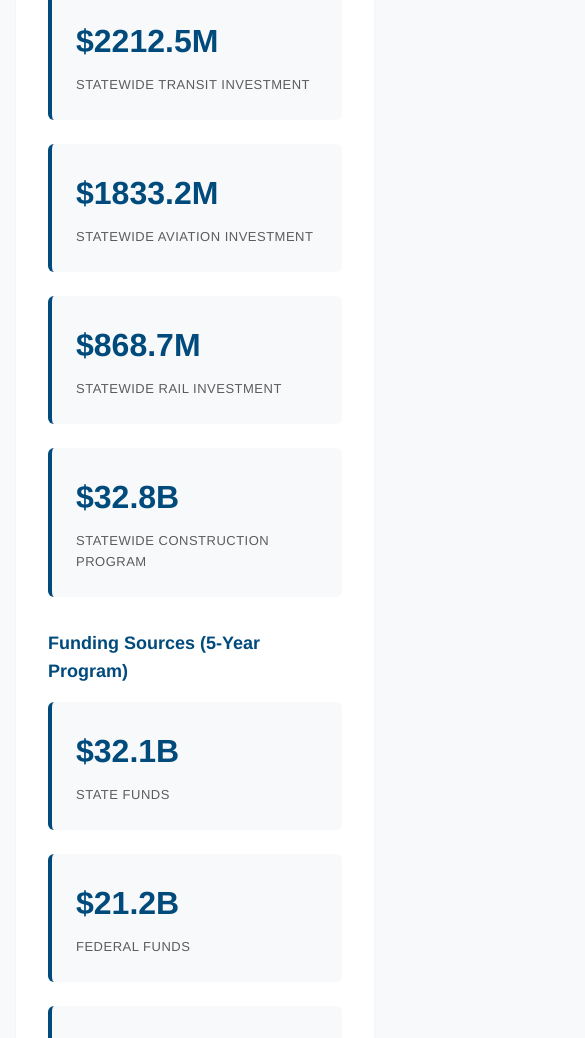
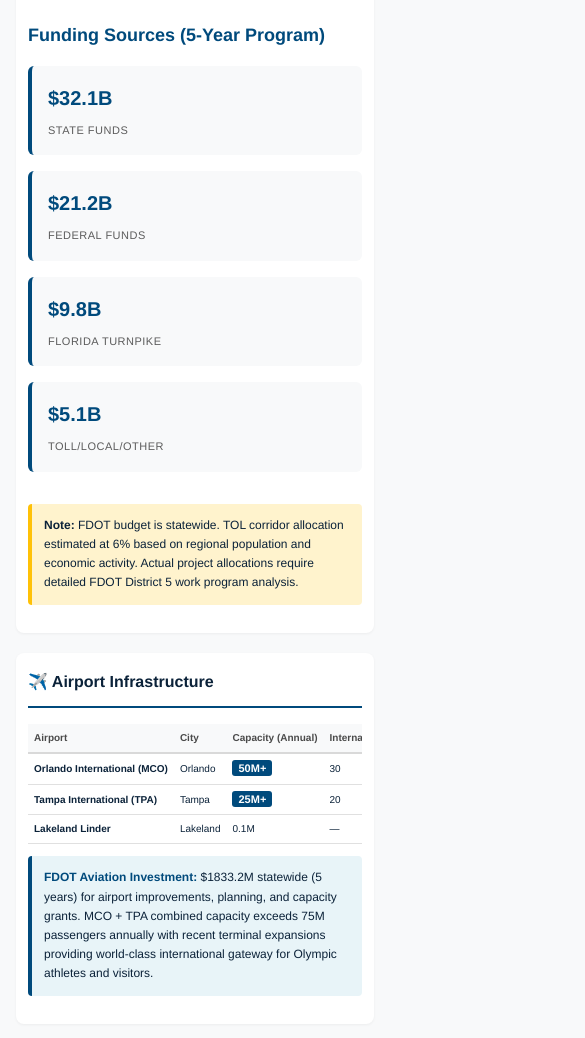
Before and after one commit to NicolasSlenko/GSCOCaseComp, a plain HTML site: page deploy/fdot_transportation_dashboard_TOL.html in a window 390 px wide. Shown: the part 962-2000 px from the top of the page, 585 px wide, since content can reach past the window. Drawn offline with Linux system fonts and the light colour scheme.

Commit message:
Add mobile-responsive CSS to FDOT dashboard

```diff
--- a/deploy/fdot_transportation_dashboard_TOL.html
+++ b/deploy/fdot_transportation_dashboard_TOL.html
@@ -226,13 +226,137 @@
             font-size: 12px;
         }
 
+        /* Mobile Responsive Styles */
         @media (max-width: 768px) {
+            /* Header */
+            .header {
+                padding: 24px 16px;
+            }
+
+            .header h1 {
+                font-size: 24px;
+            }
+
+            .header p {
+                font-size: 14px;
+            }
+
+            .header .subtitle {
+                font-size: 12px;
+            }
+
+            /* Container */
             .container {
                 padding: 24px 16px;
             }
 
+            /* Section */
+            .section {
+                padding: 20px 16px;
+                margin-bottom: 20px;
+            }
+
+            .section-header {
+                font-size: 18px;
+                margin-bottom: 16px;
+            }
+
+            /* KPI Grid - Stack vertically */
             .kpi-grid {
                 grid-template-columns: 1fr;
+                gap: 16px;
+            }
+
+            .kpi-card {
+                padding: 16px;
+            }
+
+            .kpi-value {
+                font-size: 24px;
+            }
+
+            .kpi-label {
+                font-size: 11px;
+            }
+
+            /* Tables - Responsive */
+            .data-table {
+                font-size: 11px;
+                display: block;
+                overflow-x: auto;
+                white-space: nowrap;
+            }
+
+            .data-table th,
+            .data-table td {
+                padding: 8px;
+                font-size: 11px;
+            }
+
+            /* Info boxes */
+            .info-box,
+            .warning-box {
+                padding: 12px;
+                font-size: 12px;
+                margin: 12px 0;
+            }
+
+            /* Highlights */
+            .highlight,
+            .highlight-green {
+                font-size: 11px;
+                padding: 2px 6px;
+            }
+
+            /* Comparison charts */
+            .comparison-chart {
+                flex-direction: column;
+                gap: 8px;
+            }
+
+            .bar {
+                height: 28px;
+                font-size: 11px;
+                padding-left: 8px;
+            }
+
+            .bar-label {
+                font-size: 11px;
+            }
+
+            /* Footer */
+            .footer {
+                padding: 20px 16px;
+                font-size: 11px;
+            }
+        }
+
+        /* Small phones */
+        @media (max-width: 480px) {
+            .header h1 {
+                font-size: 20px;
+            }
+
+            .header p {
+                font-size: 13px;
+            }
+
+            .section {
+                padding: 16px 12px;
+            }
+
+            .section-header {
+                font-size: 16px;
+            }
+
+            .kpi-value {
+                font-size: 20px;
+            }
+
+            .data-table th,
+            .data-table td {
+                padding: 6px;
+                font-size: 10px;
             }
         }
     </style>
```
Also changed, not shown: fdot_transportation_dashboard_TOL.html (+124 -0 lines).
